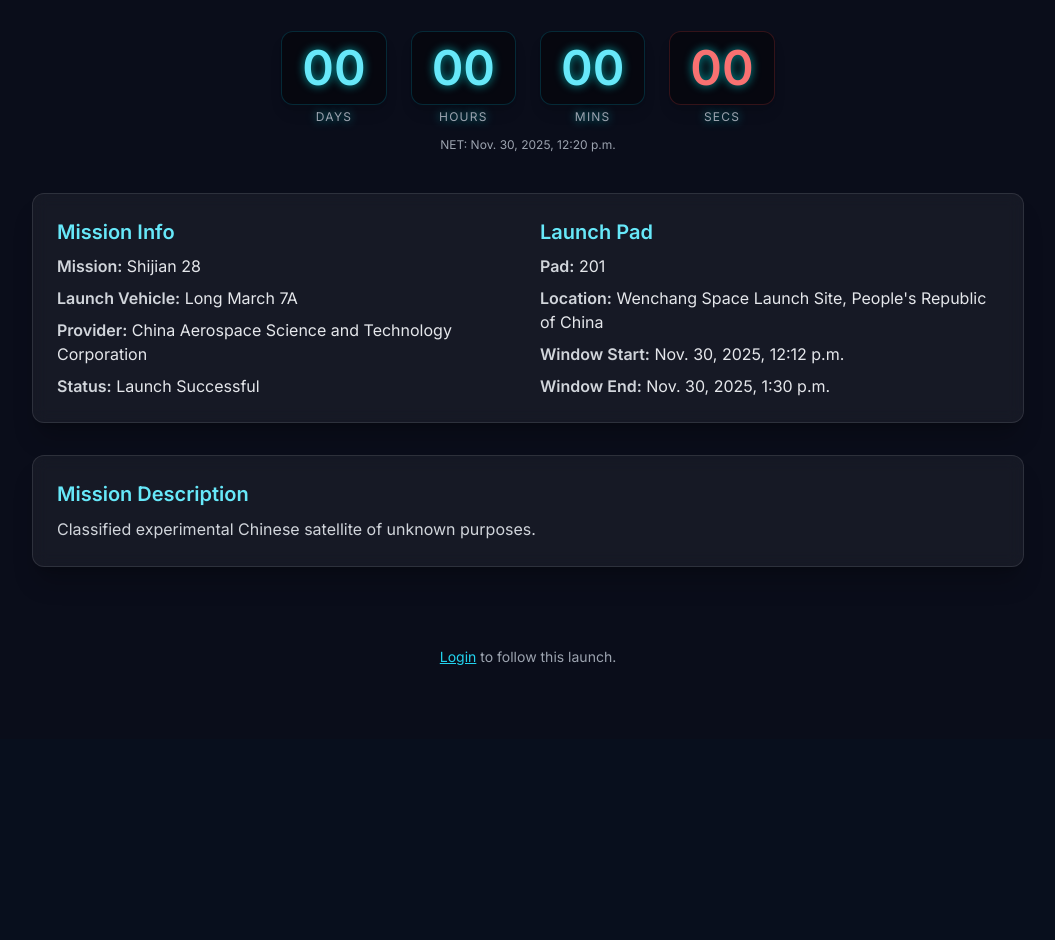
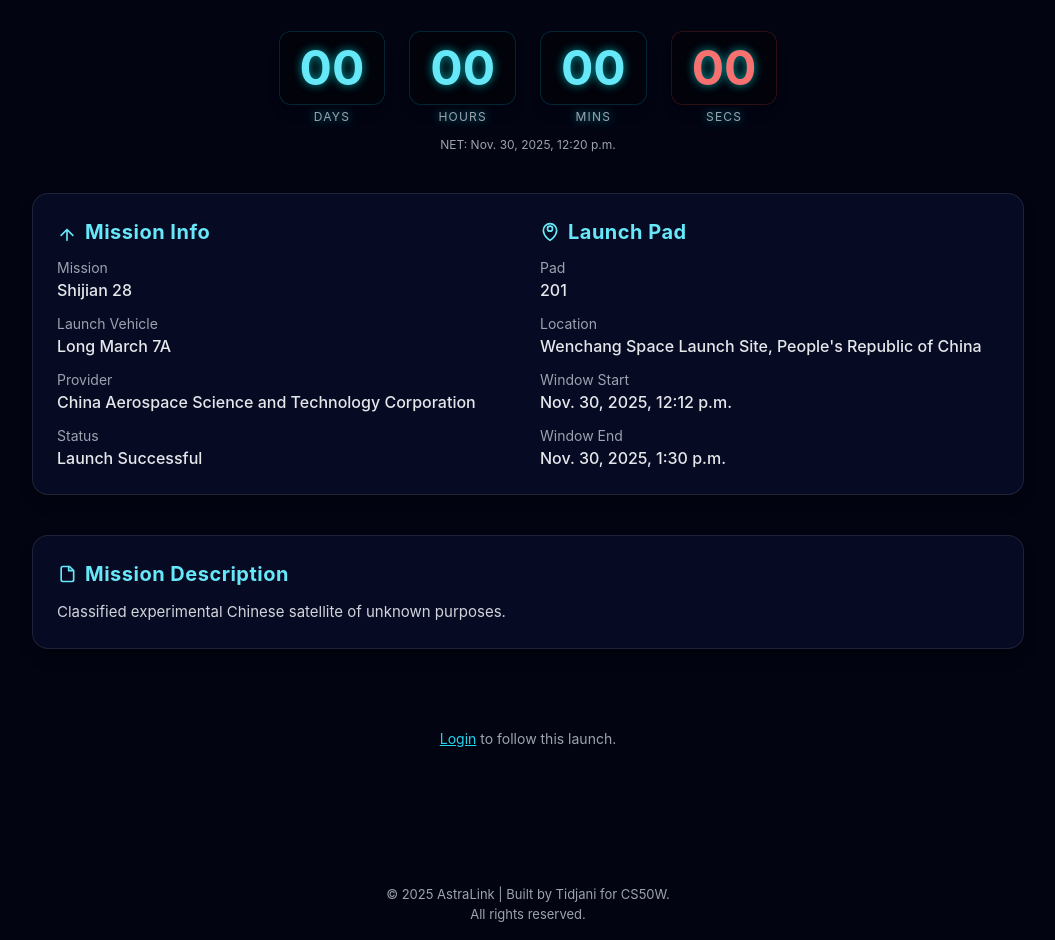
Before and after one commit to tidjanioff/astra-link, a Django app: page /launch/1/ in a window 1280 px wide. Shown: the part 501-1441 px from the top of the page, without its empty margins (112-1167 px from the left). Before the commit the page ends 1166 px from the top, so only its background shows below. Run offline with Django 5.2, Linux system fonts and the light colour scheme; data comes from the database, SQL or seed files in the repository; both versions use the stored data as it was after the commit; some libraries are stand-ins or nearby versions.

Commit message:
Revamp UI styles and improve authentication pages
Updated global styles for a more modern look, including new font choices and color schemes. Enhanced the navigation bar with icons and improved button styles across index, detail, and mylaunches pages. Refactored login and registration templates for a more consistent and visually appealing authentication experience, including logo display and better error messaging. Added a footer to the base template. Updated mission and launch details layout for clarity and visual hierarchy.

```diff
--- a/astra_link/core/static/style.css
+++ b/astra_link/core/static/style.css
@@ -1,10 +1,10 @@
 body {
-            font-family: 'Inter', sans-serif;
-            background-color: #0a0d1a;
+            font-family: -apple-system,BlinkMacSystemFont,sans-serif !important;
+            background-color: #020412;;
             color: #e5e7eb;
         }
 
-        .title-font {
+        #logo-title {
             font-family: 'Orbitron', sans-serif;
         }
 
--- a/astra_link/core/templates/base.html
+++ b/astra_link/core/templates/base.html
@@ -8,11 +8,12 @@
 
     <title>{% block title %}AstraLink{% endblock %}</title>
 
+    <link rel="stylesheet" href="{% static 'style.css' %}">
     <script src="https://cdn.tailwindcss.com"></script>
 
     <link href="https://fonts.googleapis.com/css2?family=Orbitron:wght@400;600;700&family=Inter:wght@300;400;500;600&display=swap" rel="stylesheet">
 
-    <link rel="stylesheet" href="{% static 'style.css' %}">
+
     <script src="{% static 'script.js' %}"></script>
 
 </head>
@@ -25,7 +26,7 @@
              alt="AstraLink Logo"
              class="h-8 w-auto select-none">
 
-        <span class="title-font text-xl text-cyan-400">
+        <span id="logo-title" class="title-font text-xl text-cyan-400">
             AstraLink
         </span>
 
@@ -35,10 +36,37 @@
         <div class="flex items-center space-x-4">
 
             {% if user.is_authenticated %}
-                <a href="{% url 'my_launches' %}" class="text-white hover:text-cyan-400">My Launches</a>
-                <a href="/logout/" class="text-white hover:text-cyan-400">Logout</a>
+                <a href="{% url 'my_launches' %}" class="text-white font-bold hover:text-cyan-400">My Launches</a>
+                <a href="/logout/" class="flex items-center text-white hover:text-cyan-400 gap-1">
+    Logout
+    <svg xmlns="http://www.w3.org/2000/svg"
+         fill="none"
+         viewBox="0 0 24 24"
+         stroke-width="1.5"
+         stroke="currentColor"
+         class="w-5 h-5">
+      <path stroke-linecap="round"
+            stroke-linejoin="round"
+            d="M15.75 9V5.25A2.25 2.25 0 0013.5 3h-6A2.25 2.25 0 005.25 5.25v13.5A2.25 2.25 0 007.5 21h6a2.25 2.25 0 002.25-2.25V15M12 9l3 3m0 0l-3 3m3-3H3" />
+    </svg>
+</a>
+
             {% else %}
-                <a href="/login/" class="text-white hover:text-cyan-400">Login</a>
+      <a href="/login/" class="flex items-center font-bold gap-2 text-white hover:text-cyan-400">
+    Login
+    <svg xmlns="http://www.w3.org/2000/svg"
+         fill="none"
+         viewBox="0 0 24 24"
+         stroke-width="1.5"
+         stroke="currentColor"
+         class="w-5 h-5">
+      <path stroke-linecap="round"
+            stroke-linejoin="round"
+            d="M12 15l3-3m0 0l-3-3m3 3H3m12 6V6a3 3 0 013-3h3" />
+    </svg>
+</a>
+
+
             {% endif %}
 
         </div>
@@ -49,5 +77,12 @@
         {% endblock %}
     </main>
 
+    <footer class="mt-16 mb-4 text-center">
+    <p class="text-[13px] text-gray-400">
+       &copy; 2025 AstraLink | Built by Tidjani for CS50W.<br/> All rights reserved.
+    </p>
+</footer>
+
+
 </body>
 </html>
--- a/astra_link/core/templates/detail.html
+++ b/astra_link/core/templates/detail.html
@@ -76,64 +76,133 @@
     </div>
 
 
-    <div class="grid sm:grid-cols-2 gap-6 bg-white/5 p-6 rounded-xl
-                backdrop-blur border border-white/10 shadow-xl shadow-black/20">
 
-        <div class="space-y-2">
-            <h2 class="text-xl font-semibold text-cyan-300 mb-1">Mission Info</h2>
+    <div class="grid sm:grid-cols-2 gap-6
+bg-[rgba(10,15,47,0.6)] p-6 rounded-2xl
+backdrop-blur border border-white/10
+shadow-lg shadow-black/30 transition">
+
+        <div class="space-y-3">
+            <h2 class="text-xl font-bold text-cyan-300 mb-2 tracking-wide flex items-center gap-2">
+
+                <svg xmlns="http://www.w3.org/2000/svg"
+                     class="h-5 w-5 text-cyan-300" fill="none" viewBox="0 0 24 24"
+                     stroke="currentColor" stroke-width="2">
+                    <path stroke-linecap="round" stroke-linejoin="round"
+                          d="M5 16l7-7 7 7M12 9v13" />
+                </svg>
+
+                Mission Info
+            </h2>
 
             {% if launch.mission_name %}
-            <p><span class="font-semibold text-gray-300">Mission:</span> {{ launch.mission_name }}</p>
+            <div>
+                <p class="text-gray-400 text-sm">Mission</p>
+                <p class="text-gray-200 font-medium">{{ launch.mission_name }}</p>
+            </div>
             {% endif %}
 
             {% if launch.rocket_name %}
-            <p><span class="font-semibold text-gray-300">Launch Vehicle:</span> {{ launch.rocket_name }}</p>
+            <div>
+                <p class="text-gray-400 text-sm">Launch Vehicle</p>
+                <p class="text-gray-200 font-medium">{{ launch.rocket_name }}</p>
+            </div>
             {% endif %}
 
             {% if launch.provider %}
-            <p><span class="font-semibold text-gray-300">Provider:</span> {{ launch.provider }}</p>
+            <div>
+                <p class="text-gray-400 text-sm">Provider</p>
+                <p class="text-gray-200 font-medium">{{ launch.provider }}</p>
+            </div>
             {% endif %}
 
             {% if launch.status %}
-            <p><span class="font-semibold text-gray-300">Status:</span> {{ launch.status }}</p>
+            <div>
+                <p class="text-gray-400 text-sm">Status</p>
+                <p class="text-gray-200 font-medium">{{ launch.status }}</p>
+            </div>
             {% endif %}
         </div>
 
-        <div class="space-y-2">
-            <h2 class="text-xl font-semibold text-cyan-300 mb-1">Launch Pad</h2>
+
+
+        <div class="space-y-3">
+            <h2 class="text-xl font-bold text-cyan-300 mb-2 tracking-wide flex items-center gap-2">
+
+                <svg xmlns="http://www.w3.org/2000/svg"
+                     class="h-5 w-5 text-cyan-300" fill="none" viewBox="0 0 24 24"
+                     stroke="currentColor" stroke-width="2">
+                    <path stroke-linecap="round" stroke-linejoin="round"
+                          d="M12 11c1.657 0 3-1.343 3-3S13.657 5 12 5 9 6.343 9 8s1.343 3 3 3z" />
+                    <path stroke-linecap="round" stroke-linejoin="round"
+                          d="M12 22s8-4.5 8-12a8 8 0 10-16 0c0 7.5 8 12 8 12z" />
+                </svg>
+
+                Launch Pad
+            </h2>
 
             {% if launch.pad_name %}
-            <p><span class="font-semibold text-gray-300">Pad:</span> {{ launch.pad_name }}</p>
+            <div>
+                <p class="text-gray-400 text-sm">Pad</p>
+                <p class="text-gray-200 font-medium">{{ launch.pad_name }}</p>
+            </div>
             {% endif %}
 
             {% if launch.location_name %}
-            <p><span class="font-semibold text-gray-300">Location:</span> {{ launch.location_name }}</p>
+            <div>
+                <p class="text-gray-400 text-sm">Location</p>
+                <p class="text-gray-200 font-medium">{{ launch.location_name }}</p>
+            </div>
             {% endif %}
 
             {% if launch.window_start %}
-            <p><span class="font-semibold text-gray-300">Window Start:</span> {{ launch.window_start }}</p>
+            <div>
+                <p class="text-gray-400 text-sm">Window Start</p>
+                <p class="text-gray-200 font-medium">{{ launch.window_start }}</p>
+            </div>
             {% endif %}
 
             {% if launch.window_end %}
-            <p><span class="font-semibold text-gray-300">Window End:</span> {{ launch.window_end }}</p>
+            <div>
+                <p class="text-gray-400 text-sm">Window End</p>
+                <p class="text-gray-200 font-medium">{{ launch.window_end }}</p>
+            </div>
             {% endif %}
         </div>
 
     </div>
 
 
+
     {% if launch.mission_description %}
-    <div class="mt-8 bg-white/5 p-6 rounded-xl
-                backdrop-blur border border-white/10 shadow-xl shadow-black/20">
-        <h2 class="text-xl font-semibold text-cyan-300 mb-2">Mission Description</h2>
-        <p class="text-gray-300 leading-relaxed">
+    <div class="mt-10 p-6 rounded-2xl
+                backdrop-blur border border-white/10
+                shadow-lg shadow-black/30 bg-[rgba(10,15,47,0.6)]">
+
+        <h2 class="text-xl font-bold text-cyan-300 mb-3 tracking-wide flex items-center gap-2">
+
+            <svg xmlns="http://www.w3.org/2000/svg"
+                 class="h-5 w-5 text-cyan-300" fill="none" viewBox="0 0 24 24"
+                 stroke="currentColor" stroke-width="2">
+                <path stroke-linecap="round" stroke-linejoin="round"
+                      d="M7 3h8l5 5v11a2 2 0 01-2 2H7a2 2 0 01-2-2V5a2 2 0 012-2z" />
+                <path stroke-linecap="round" stroke-linejoin="round"
+                      d="M14 3v5h5" />
+            </svg>
+
+            Mission Description
+        </h2>
+
+        <p class="text-gray-300 leading-relaxed text-[15px]">
             {{ launch.mission_description }}
         </p>
     </div>
     {% endif %}
 
 
+
     <div class="mt-8 flex flex-wrap gap-4 justify-center">
+
         {% if launch.info_url %}
         <a href="{{ launch.info_url }}" target="_blank"
            class="px-5 py-2 bg-blue-600 hover:bg-blue-700 rounded-lg text-white text-sm shadow-lg">
@@ -150,26 +219,37 @@
     </div>
 
 
+
     <div class="mt-12 text-center">
         {% if user.is_authenticated %}
+
             {% if is_following %}
             <a href="{% url 'unfollow_launch' launch.id %}"
                class="px-6 py-2 w-full max-w-xs mx-auto block
-                          bg-red-600 hover:bg-red-700 rounded-lg
-                          text-white text-sm shadow-lg transition">
+                      bg-red-600 hover:bg-red-500
+                      text-white text-sm font-semibold
+                      rounded-lg transition-all duration-300
+                      shadow-[0_0_12px_rgba(255,0,0,0.35)]
+                      border border-red-500/40 hover:shadow-[0_0_18px_rgba(255,0,0,0.5)]">
                 Unfollow
             </a>
+
             {% else %}
             <a href="{% url 'follow_launch' launch.id %}"
                class="px-6 py-2 w-full max-w-xs mx-auto block
-                          bg-cyan-600 hover:bg-cyan-700 rounded-lg
-                          text-white text-sm shadow-lg transition">
+                      bg-cyan-600 hover:bg-cyan-500
+                      text-white text-sm font-semibold
+                      rounded-lg transition-all duration-300
+                      shadow-[0_0_12px_rgba(0,255,255,0.35)]
+                      border border-cyan-500/40 hover:shadow-[0_0_18px_rgba(0,255,255,0.55)]">
                 Follow
             </a>
             {% endif %}
+
         {% else %}
             <p class="text-gray-400 text-sm">
-                <a href="{% url 'login' %}" class="text-cyan-400 underline">Login</a> to follow this launch.
+                <a href="{% url 'login' %}" class="text-cyan-400 underline">Login</a>
+                to follow this launch.
             </p>
         {% endif %}
     </div>
```
Also changed, not shown: astra_link/core/templates/index.html (+17 -8 lines), astra_link/core/templates/mylaunches.html (+13 -6 lines), astra_link/core/templates/registration/login.html (+13 -5 lines), astra_link/core/templates/registration/register.html (+46 -16 lines), astra_link/core/static/img/astralink_dark.png, astra_link/db.sqlite3. Lines whose indentation alone changed are shown as unchanged.
